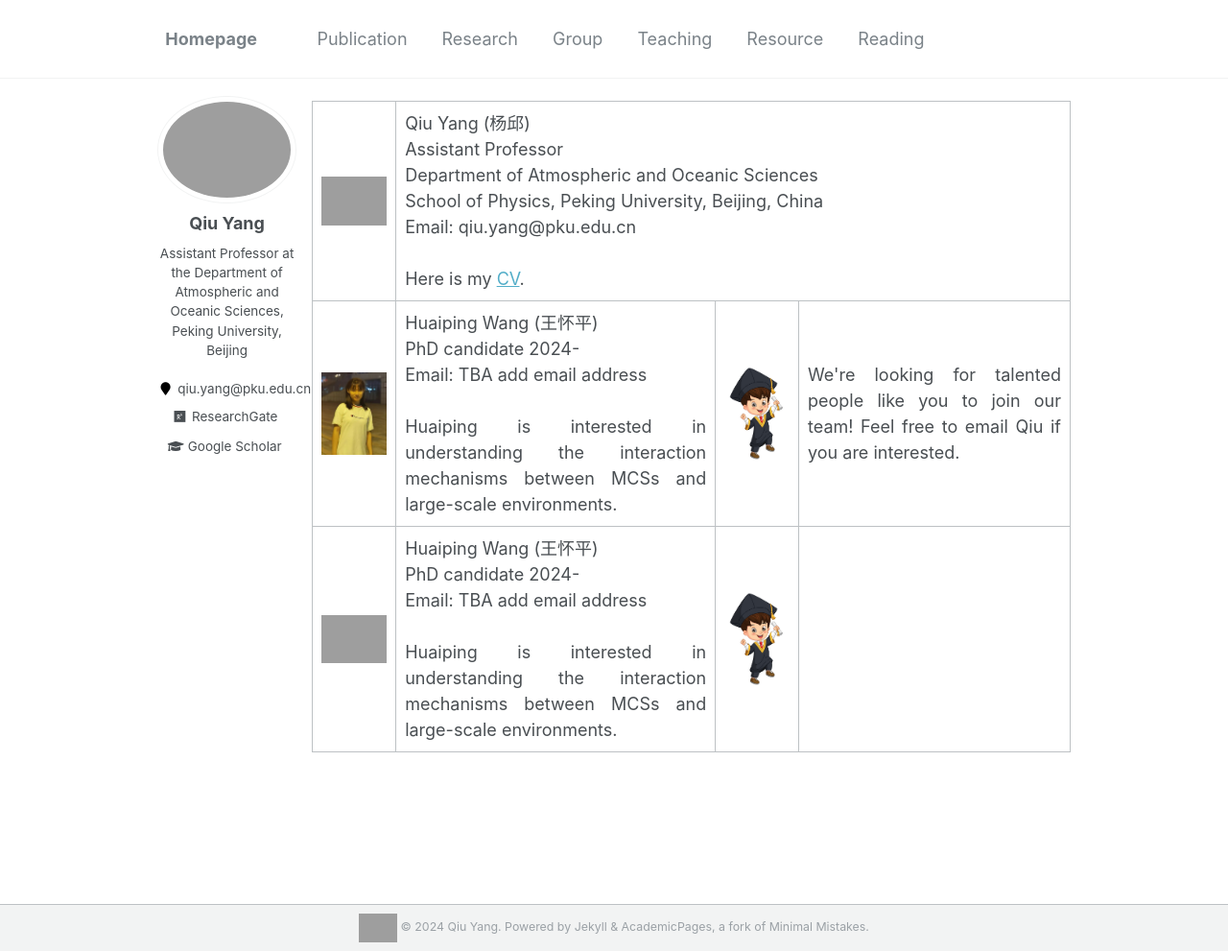
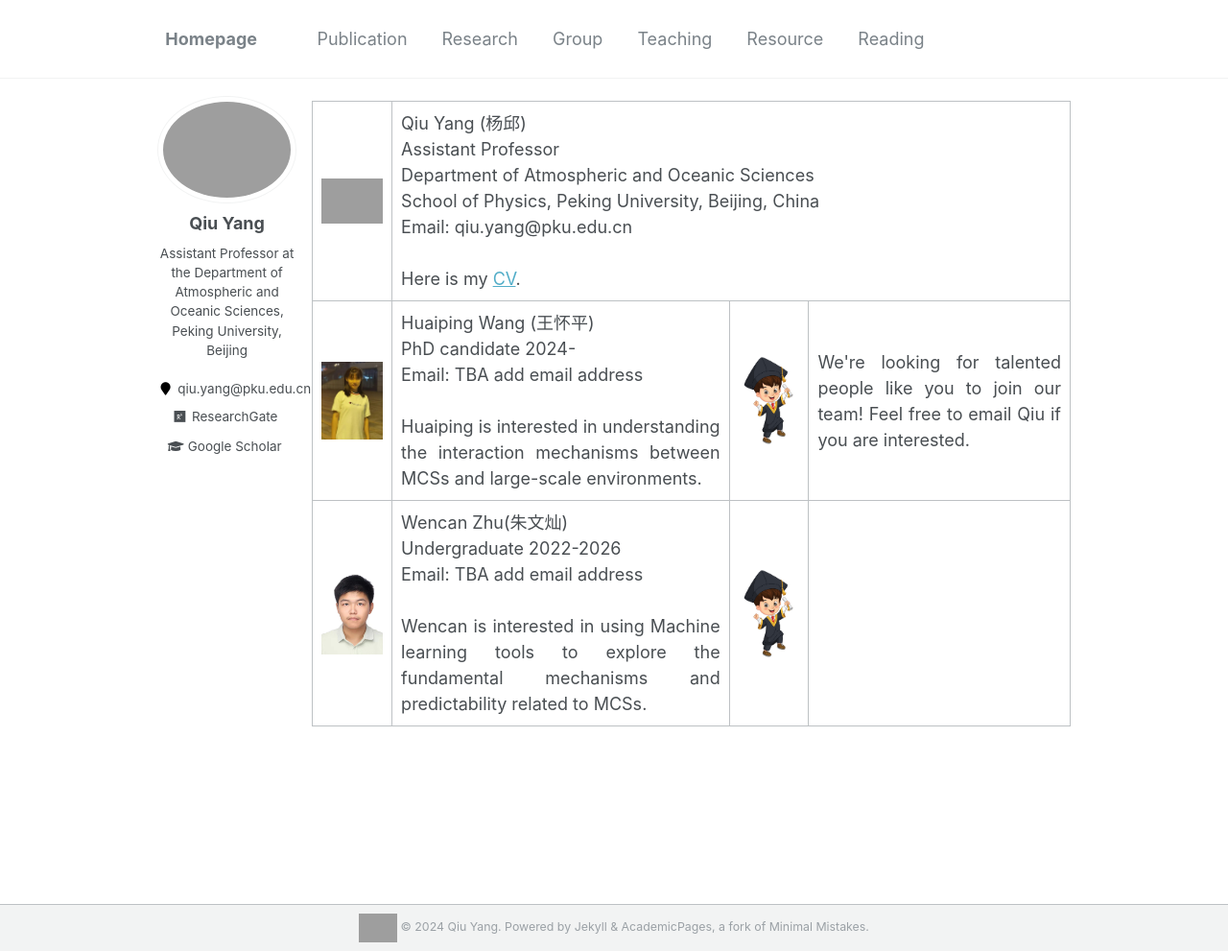
Before and after one commit to qiuyang50/qiuyang50.github.io, a Jekyll site: the page built from _pages/group.md, in a window 1280 px wide and 991 px high. Shown: the whole window at 96% size. Built offline with Jekyll 4.4.1, drawn with Linux system fonts in a browser that asks for light colours; grey boxes are pictures that could not be loaded.

Commit message:
Update group.md

```diff
--- a/_pages/group.md
+++ b/_pages/group.md
@@ -18,8 +18,8 @@ author_profile: true
     <td>We're looking for talented people like you to join our team! Feel free to email Qiu if you are interested.</td>
   </tr>
     <tr>
-    <td><img src="/images/Wencan_Zhu_2022Undergraduate.jpg" alt="drawing" width="300"/></td>
-    <td>Huaiping Wang (王怀平)<br>PhD candidate 2024-<br>Email: TBA add email address<br><br>Huaiping is interested in understanding the interaction mechanisms between MCSs and large-scale environments.</td>
+    <td><img src="/images/WencanZhu_2022Undergraduate.jpg" alt="drawing" width="300"/></td>
+    <td>Wencan Zhu(朱文灿)<br>Undergraduate 2022-2026<br>Email: TBA add email address<br><br>Wencan is interested in using Machine learning tools to explore the fundamental mechanisms and predictability related to MCSs.</td>
     <td><img src="/images/future_student.jpg" alt="drawing" width="300"/></td>
     <td></td>
   </tr>
```
